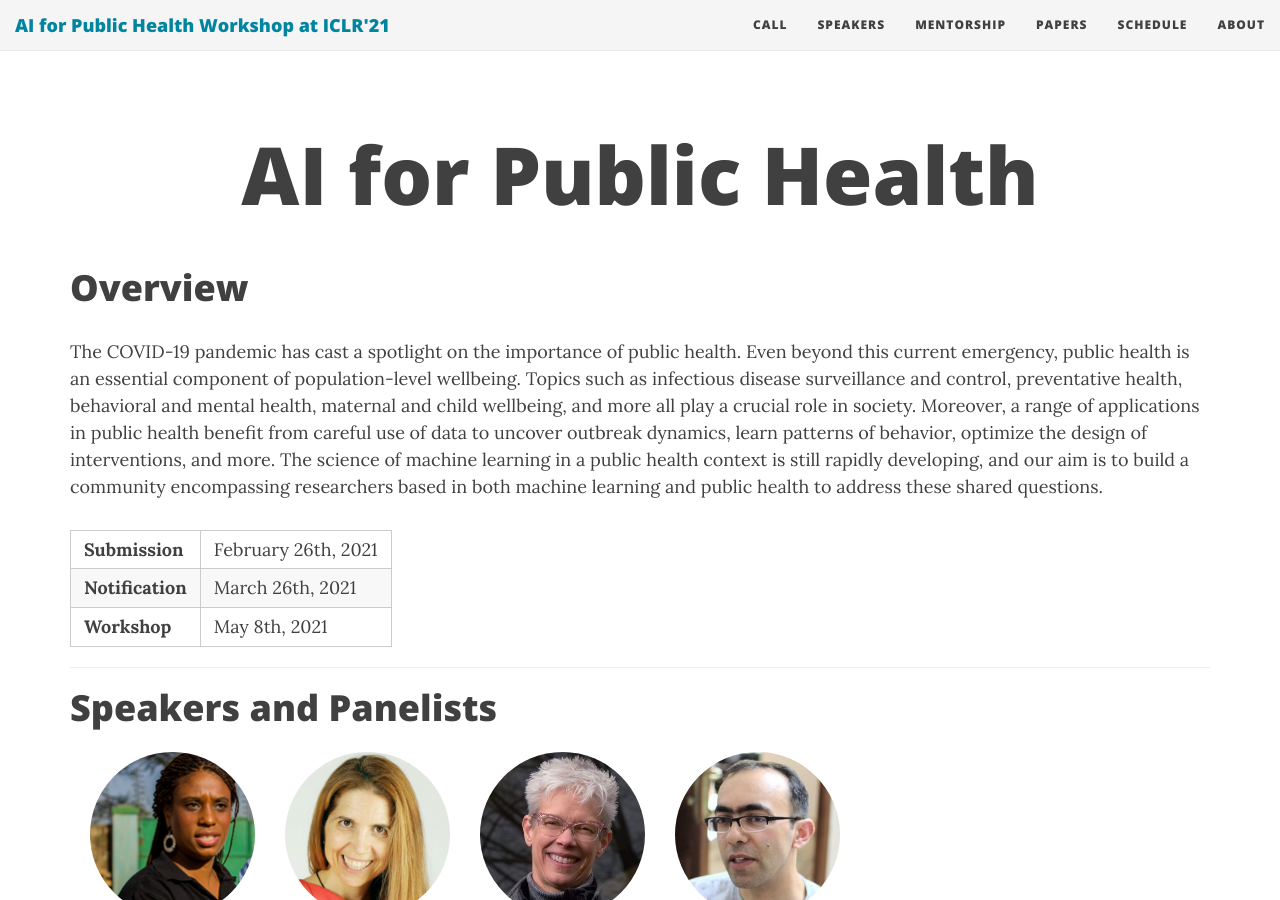
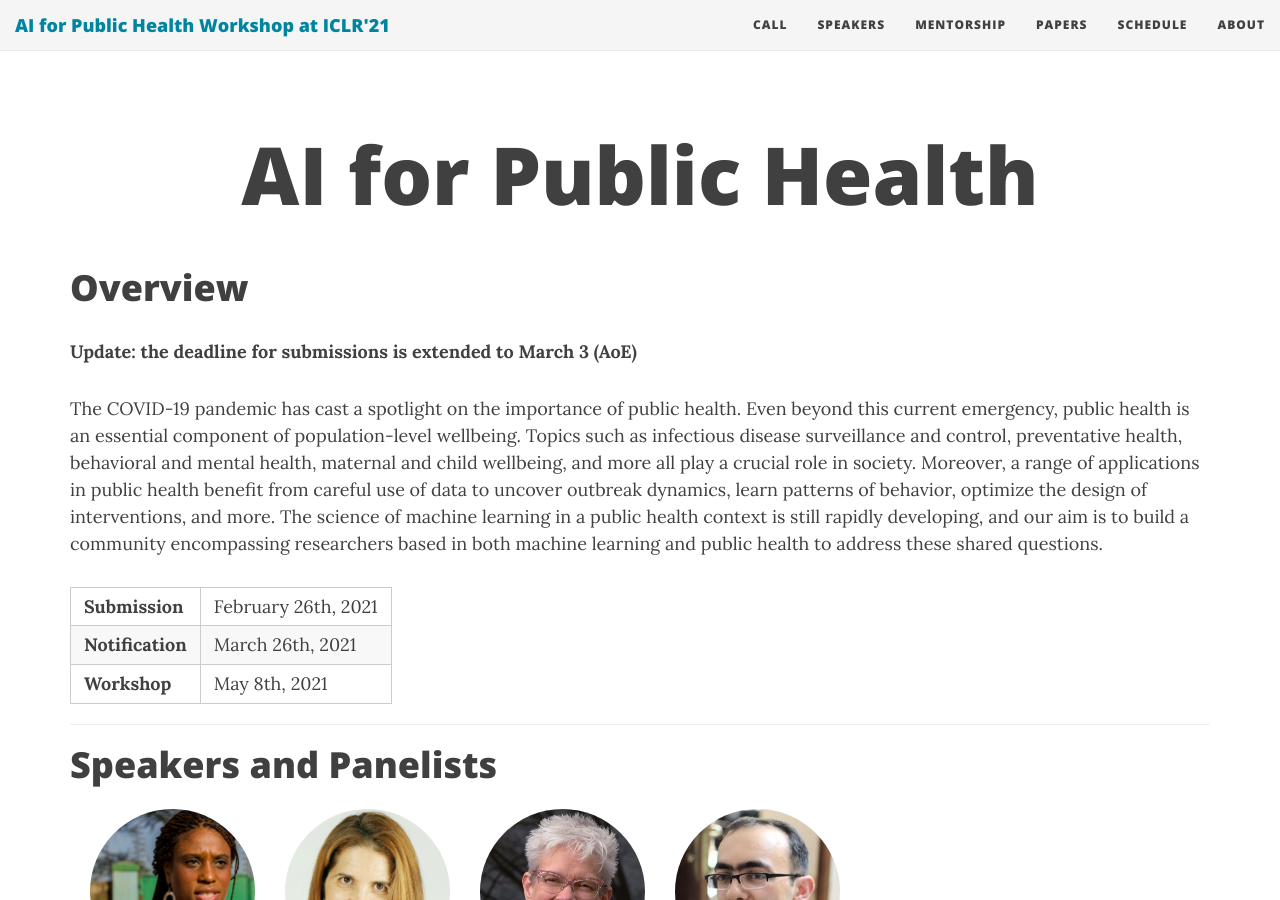
Before and after one commit to slremy/aiforpublichealth.github.io, a Jekyll site: the page built from index.md, in a window 1280 px wide and 900 px high. Built offline with Jekyll 4.4.1, drawn with Linux system fonts in a browser that asks for light colours; nearby versions of some CDN libraries.

Commit message:
Update index.md

```diff
--- a/index.md
+++ b/index.md
@@ -5,6 +5,7 @@ use-site-title: true
 ---
 
 # Overview
+**Update: the deadline for submissions is extended to March 3 (AoE)**
 
 The COVID-19 pandemic has cast a spotlight on the importance of public health. Even beyond this current emergency, public health is an essential component of population-level wellbeing. Topics such as infectious disease surveillance and control, preventative health, behavioral and mental health, maternal and child wellbeing, and more all play a crucial role in society. Moreover, a range of applications in public health benefit from careful use of data to uncover outbreak dynamics, learn patterns of behavior, optimize the design of interventions, and more. The science of machine learning in a public health context is still rapidly developing, and our aim is to build a community encompassing researchers based in both machine learning and public health to address these shared questions.
 
```
